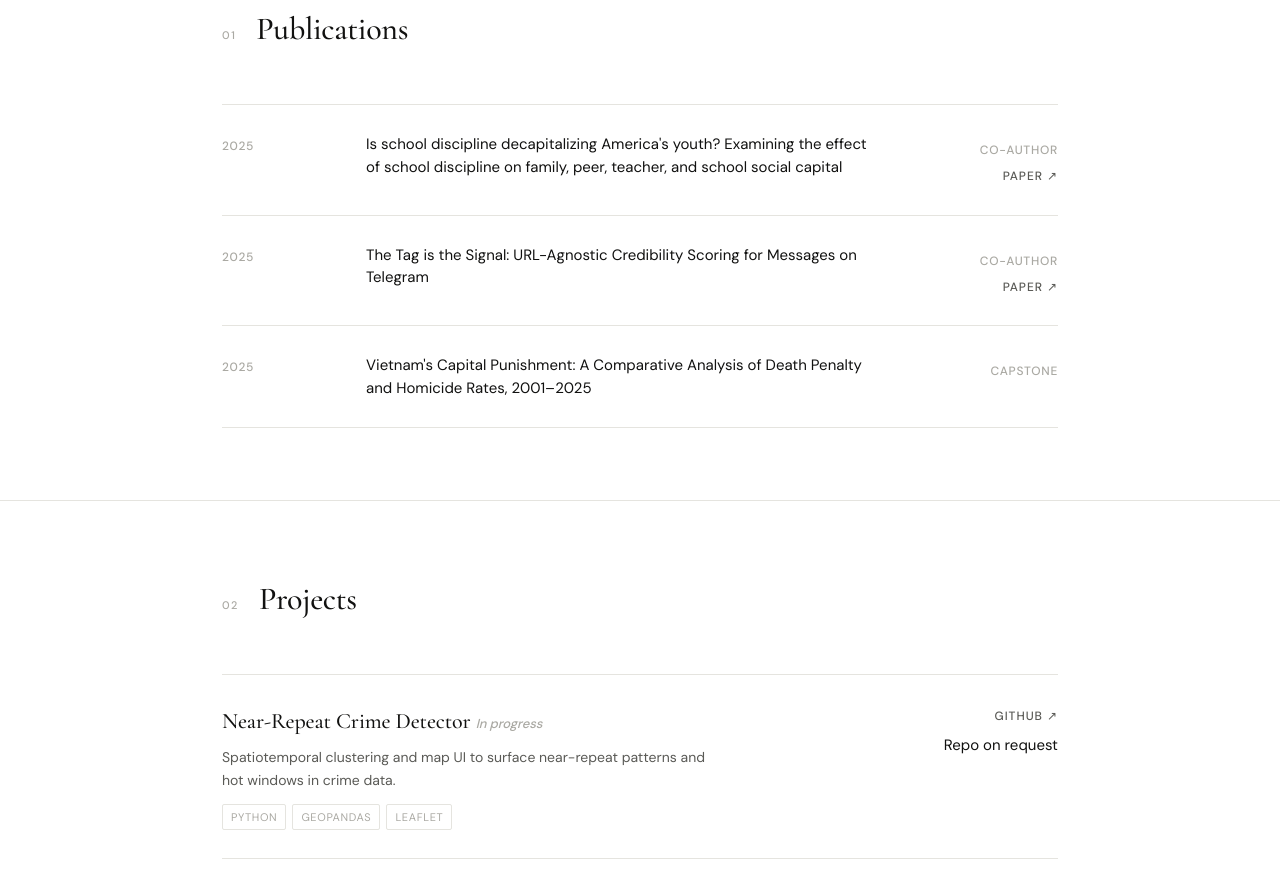
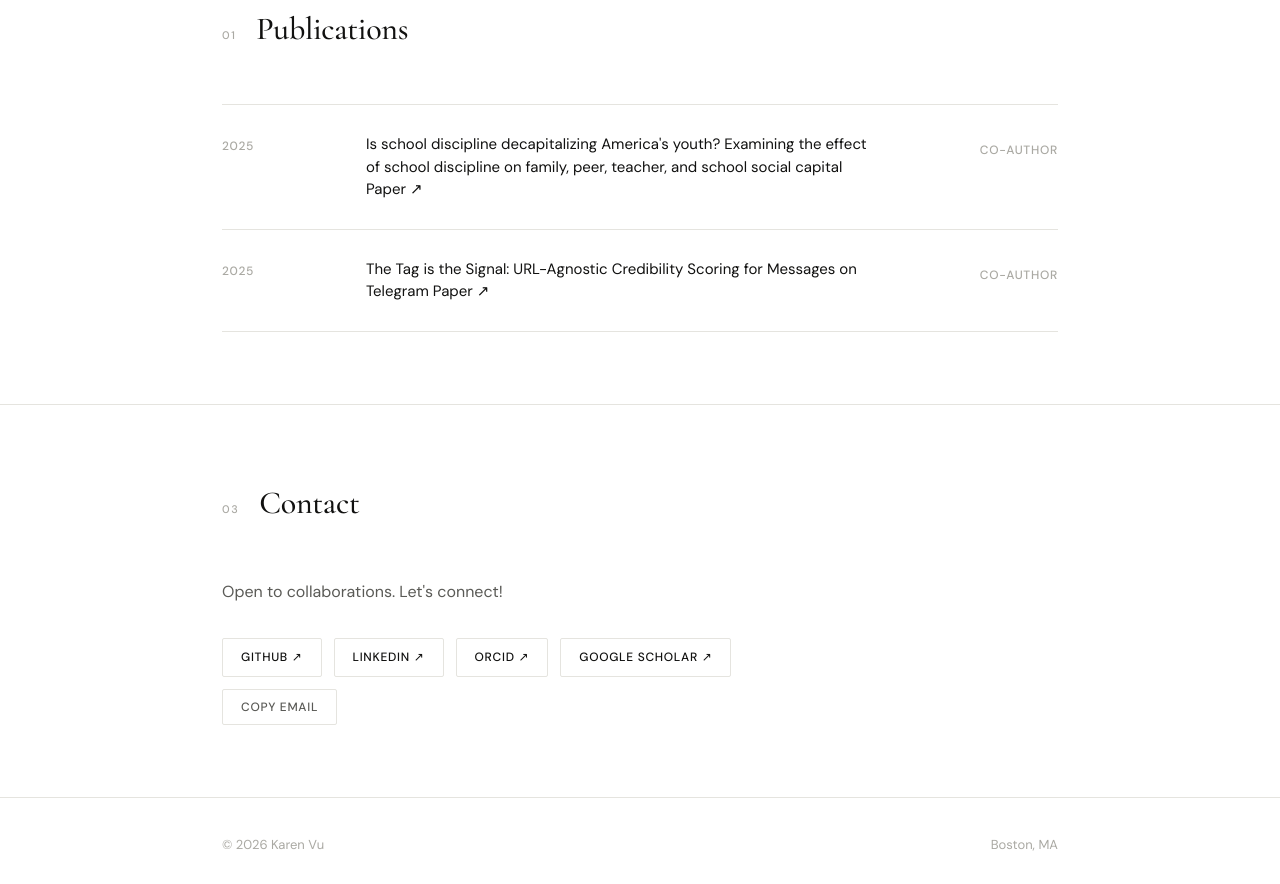
Before and after one commit to karengiahan/karengiahan.github.io, a plain HTML site: page index.html in a window 1280 px wide. Shown: the part 790-1674 px from the top of the page. Drawn offline with nearby package versions, Linux system fonts and the light colour scheme.

Commit message:
updated website

```diff
--- a/index.html
+++ b/index.html
@@ -678,14 +678,14 @@
               <div class="fact-label">Languages</div>
               <div class="fact-value">C/C++, Python, Java, SQL, Assembly x86, Bash/Shell</div>
             </div>
-            <div class="fact">
+            <!-- <div class="fact">
               <div class="fact-label">Tools</div>
               <div class="fact-value">Git, Docker, PostgreSQL, Power BI, Flask</div>
             </div>
             <div class="fact">
               <div class="fact-label">Certifications</div>
               <div class="fact-value">DISCO Data Management &amp; Search/Review</div>
-            </div>
+            </div> -->
           </div>
         </div>
       </section>
@@ -701,33 +701,28 @@
           <div class="pub-list">
             <div class="pub-row">
               <div class="pub-year">2025</div>
-              <span class="pub-title">Is school discipline decapitalizing America's youth? Examining the effect of school discipline on family, peer, teacher, and school social capital</span>
+              <span class="pub-title">Is school discipline decapitalizing America's youth? Examining the effect of school discipline on family, peer, teacher, and school social capital <a href="https://www.sciencedirect.com/science/article/abs/pii/S0047235225000170?via%3Dihub" target="_blank" rel="noopener">Paper ↗</a></span>
               <div class="pub-meta">
                 <span class="pub-role">Co-Author</span>
-                <a class="pub-link" href="https://www.sciencedirect.com/science/article/abs/pii/S0047235225000170?via%3Dihub" target="_blank" rel="noopener">Paper ↗</a>
               </div>
             </div>
             <div class="pub-row">
               <div class="pub-year">2025</div>
-              <span class="pub-title">The Tag is the Signal: URL-Agnostic Credibility Scoring for Messages on Telegram</span>
+              <span class="pub-title">The Tag is the Signal: URL-Agnostic Credibility Scoring for Messages on Telegram <a href="https://doi.org/10.48550/arXiv.2601.13294" target="_blank" rel="noopener">Paper ↗</a></span>
               <div class="pub-meta">
                 <span class="pub-role">Co-Author</span>
-                <a class="pub-link" href="https://doi.org/10.48550/arXiv.2601.13294" target="_blank" rel="noopener">Paper ↗</a>
               </div>
             </div>
-            <div class="pub-row">
+            <!-- <div class="pub-row">
               <div class="pub-year">2025</div>
-              <span class="pub-title">Vietnam's Capital Punishment: A Comparative Analysis of Death Penalty and Homicide Rates, 2001–2025</span>
-              <div class="pub-meta">
-                <span class="pub-role">Capstone</span>
-              </div>
-            </div>
+              <span class="pub-title">Capstone: Vietnam's Capital Punishment: A Comparative Analysis of Death Penalty and Homicide Rates, 2001–2025</span>
+            </div> -->
           </div>
         </div>
       </section>
 
       <!-- projects -->
-      <section id="projects" aria-label="Projects">
+      <!-- <section id="projects" aria-label="Projects">
         <div class="container">
           <div class="section-header">
             <span class="section-num">02</span>
@@ -793,7 +788,7 @@
 
           </div>
         </div>
-      </section>
+      </section> -->
 
       <!-- contact -->
       <section id="contact" aria-label="Contact">
```
Also changed, not shown: 1 other file.
